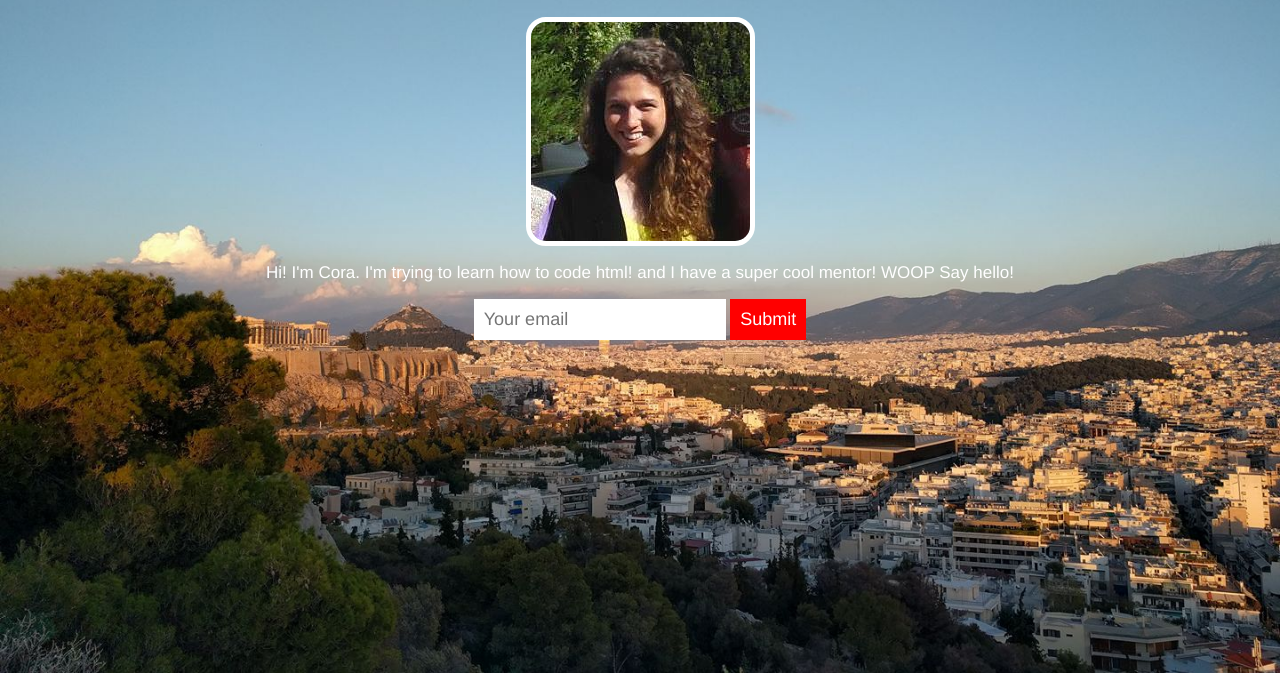
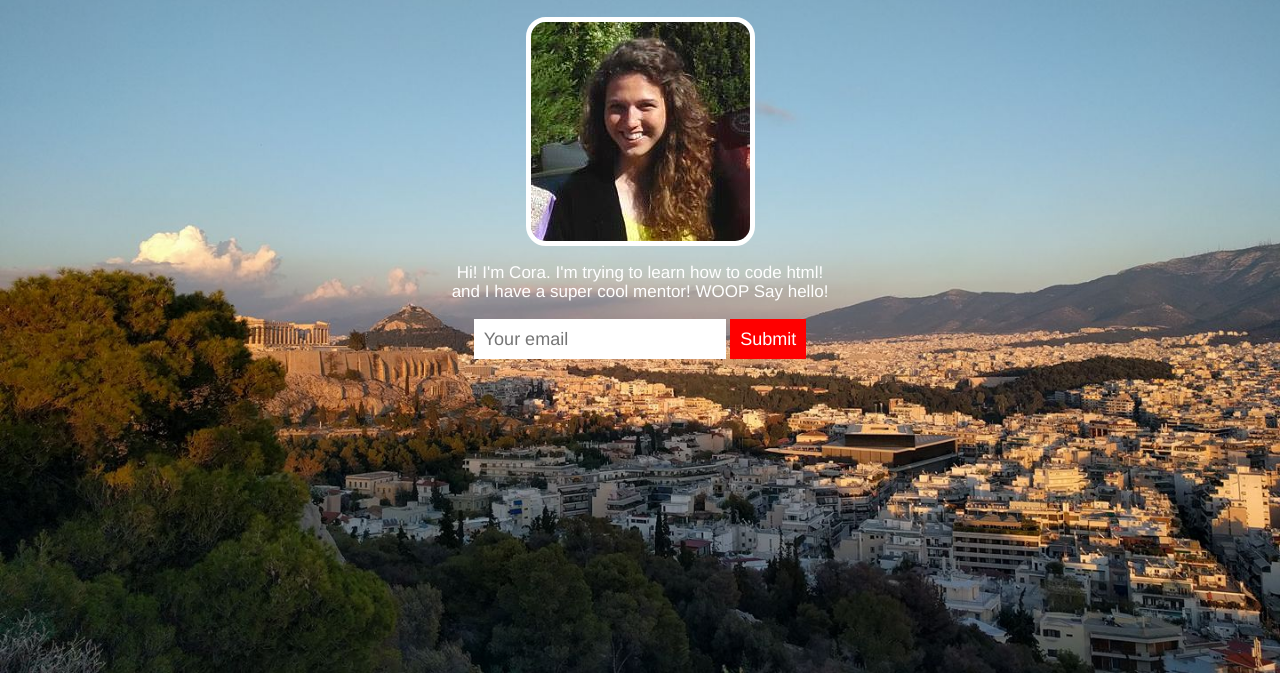
Before and after one commit to coraxyz/coraxyz.github.io, a plain HTML site: page index.html in a window 1280 px wide. Shown: the part 127-800 px from the top of the page. Drawn offline with nearby package versions, Linux system fonts and the light colour scheme.

Commit message:
break tag

```diff
--- a/index.html
+++ b/index.html
@@ -53,7 +53,7 @@
   </header>
   <h2>Cora</h2>
   <img src="/profile pic.jpg">
-  <p>Hi! I'm Cora. I'm trying to learn how to code html!
+  <p>Hi! I'm Cora. I'm trying to learn how to code html!<br>
   and I have a super cool mentor! WOOP Say hello!</p>
   <input type="email" placeholder="Your email">
   <input type="submit">
```
